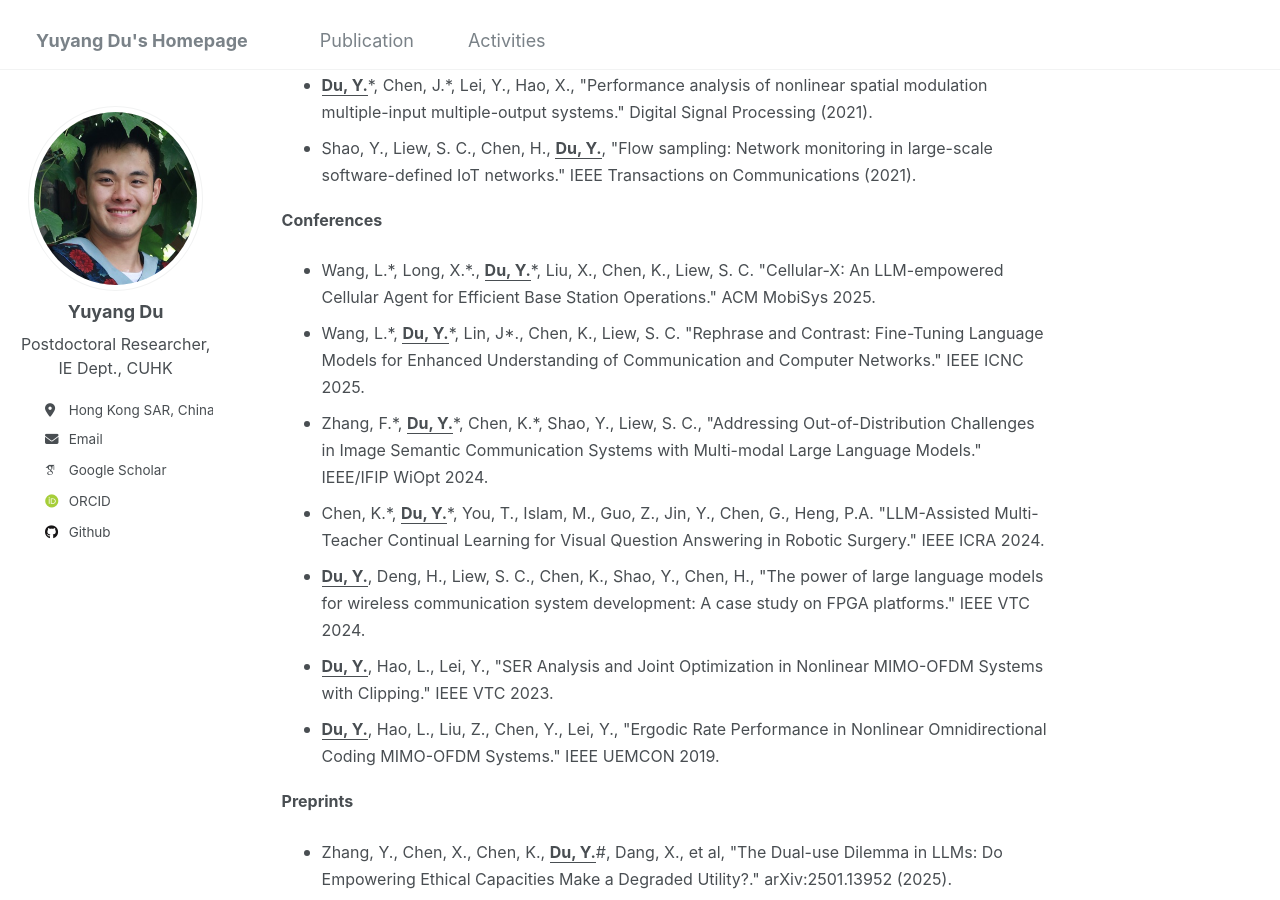
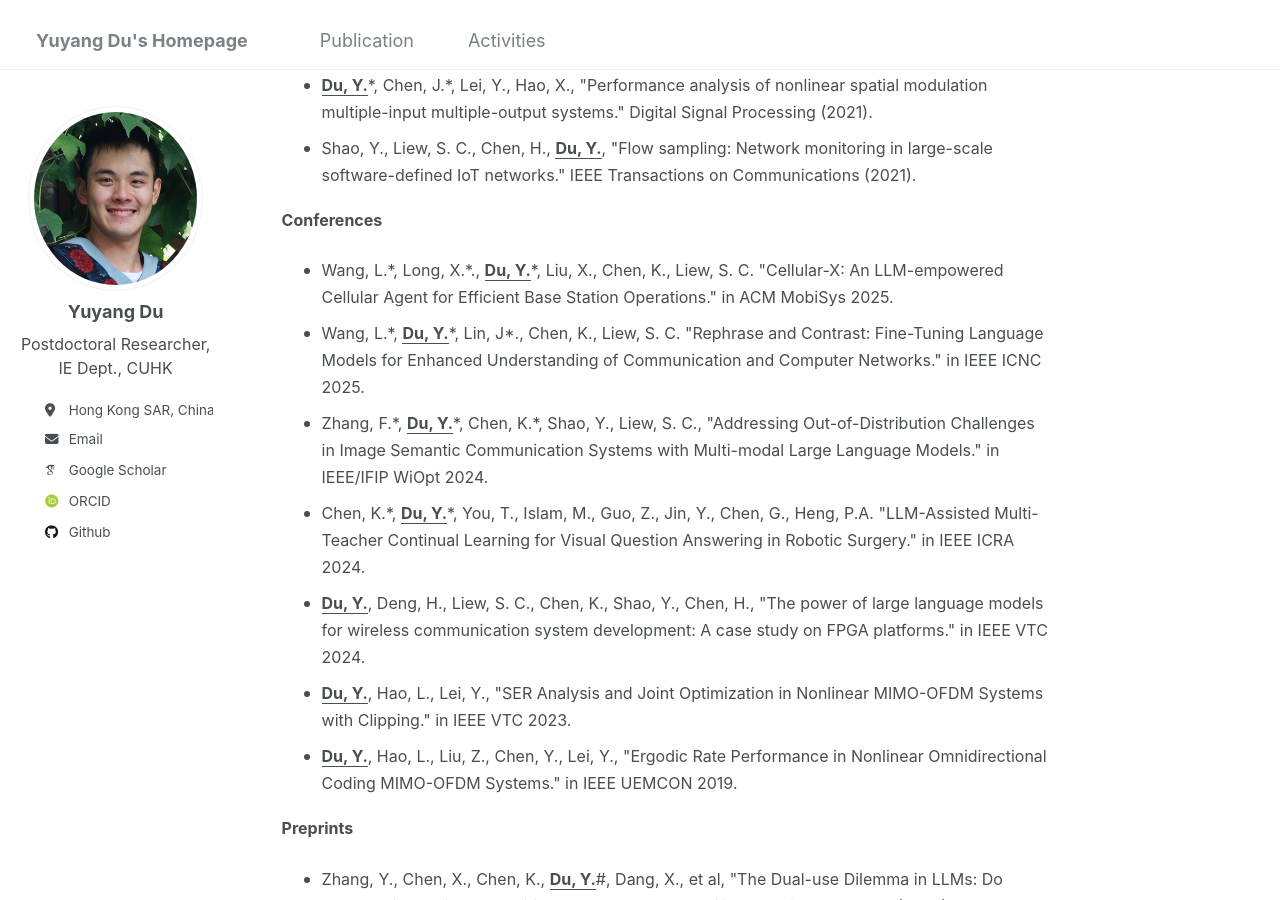
Before and after one commit to yuyangdu01/yuyangdu01.github.io, a Jekyll site: the page built from _pages/markdown.md, in a window 1280 px wide and 900 px high, scrolled down 690 px. Built offline with Jekyll 4.4.1, drawn with Linux system fonts in a browser that asks for light colours; some web fonts are replaced.

Commit message:
Update markdown.md

```diff
--- a/_pages/markdown.md
+++ b/_pages/markdown.md
@@ -21,13 +21,13 @@ Publication <font size=3></font>
 * <font size=3>Shao, Y., Liew, S. C., Chen, H., <b><u>Du, Y.</u></b>, "Flow sampling: Network monitoring in large-scale software-defined IoT networks." IEEE Transactions on Communications (2021).</font>
 
 **<font size=3>Conferences</font>**
-* <font size=3>Wang, L.*, Long, X.*., <b><u>Du, Y.</u></b>*, Liu, X., Chen, K., Liew, S. C. "Cellular-X: An LLM-empowered Cellular Agent for Efficient Base Station Operations." ACM MobiSys 2025.</font>
-* <font size=3>Wang, L.*, <b><u>Du, Y.</u></b>*, Lin, J*., Chen, K., Liew, S. C. "Rephrase and Contrast: Fine-Tuning Language Models for Enhanced Understanding of Communication and Computer Networks." IEEE ICNC 2025.</font>
-* <font size=3>Zhang, F.*, <b><u>Du, Y.</u></b>*, Chen, K.*, Shao, Y., Liew, S. C., "Addressing Out-of-Distribution Challenges in Image Semantic Communication Systems with Multi-modal Large Language Models." IEEE/IFIP WiOpt 2024.</font>
-* <font size=3>Chen, K.*, <b><u>Du, Y.</u></b>*, You, T., Islam, M., Guo, Z., Jin, Y., Chen, G., Heng, P.A. "LLM-Assisted Multi-Teacher Continual Learning for Visual Question Answering in Robotic Surgery." IEEE ICRA 2024.</font>
-* <font size=3><b><u>Du, Y.</u></b>, Deng, H., Liew, S. C., Chen, K., Shao, Y., Chen, H., "The power of large language models for wireless communication system development: A case study on FPGA platforms." IEEE VTC 2024.</font>
-* <font size=3><b><u>Du, Y.</u></b>, Hao, L., Lei, Y., "SER Analysis and Joint Optimization in Nonlinear MIMO-OFDM Systems with Clipping." IEEE VTC 2023.</font>
-* <font size=3><b><u>Du, Y.</u></b>, Hao, L., Liu, Z., Chen, Y., Lei, Y., "Ergodic Rate Performance in Nonlinear Omnidirectional Coding MIMO-OFDM Systems." IEEE UEMCON 2019.</font>
+* <font size=3>Wang, L.*, Long, X.*., <b><u>Du, Y.</u></b>*, Liu, X., Chen, K., Liew, S. C. "Cellular-X: An LLM-empowered Cellular Agent for Efficient Base Station Operations." in ACM MobiSys 2025.</font>
+* <font size=3>Wang, L.*, <b><u>Du, Y.</u></b>*, Lin, J*., Chen, K., Liew, S. C. "Rephrase and Contrast: Fine-Tuning Language Models for Enhanced Understanding of Communication and Computer Networks." in IEEE ICNC 2025.</font>
+* <font size=3>Zhang, F.*, <b><u>Du, Y.</u></b>*, Chen, K.*, Shao, Y., Liew, S. C., "Addressing Out-of-Distribution Challenges in Image Semantic Communication Systems with Multi-modal Large Language Models." in IEEE/IFIP WiOpt 2024.</font>
+* <font size=3>Chen, K.*, <b><u>Du, Y.</u></b>*, You, T., Islam, M., Guo, Z., Jin, Y., Chen, G., Heng, P.A. "LLM-Assisted Multi-Teacher Continual Learning for Visual Question Answering in Robotic Surgery." in IEEE ICRA 2024.</font>
+* <font size=3><b><u>Du, Y.</u></b>, Deng, H., Liew, S. C., Chen, K., Shao, Y., Chen, H., "The power of large language models for wireless communication system development: A case study on FPGA platforms." in IEEE VTC 2024.</font>
+* <font size=3><b><u>Du, Y.</u></b>, Hao, L., Lei, Y., "SER Analysis and Joint Optimization in Nonlinear MIMO-OFDM Systems with Clipping." in IEEE VTC 2023.</font>
+* <font size=3><b><u>Du, Y.</u></b>, Hao, L., Liu, Z., Chen, Y., Lei, Y., "Ergodic Rate Performance in Nonlinear Omnidirectional Coding MIMO-OFDM Systems." in IEEE UEMCON 2019.</font>
 
 **<font size=3>Preprints</font>**
 * <font size=3>Zhang, Y., Chen, X., Chen, K., <b><u>Du, Y.</u></b>#, Dang, X., et al, "The Dual-use Dilemma in LLMs: Do Empowering Ethical Capacities Make a Degraded Utility?." arXiv:2501.13952 (2025).</font>
```
